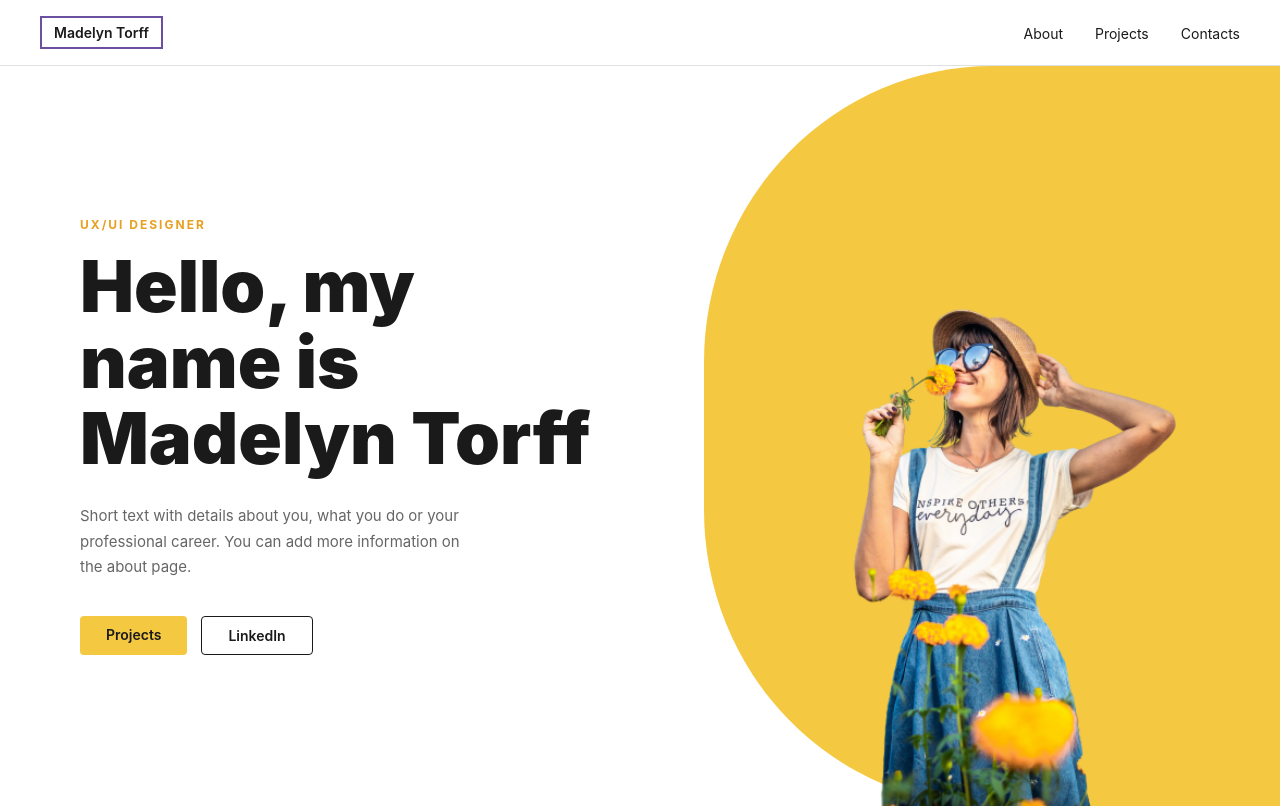
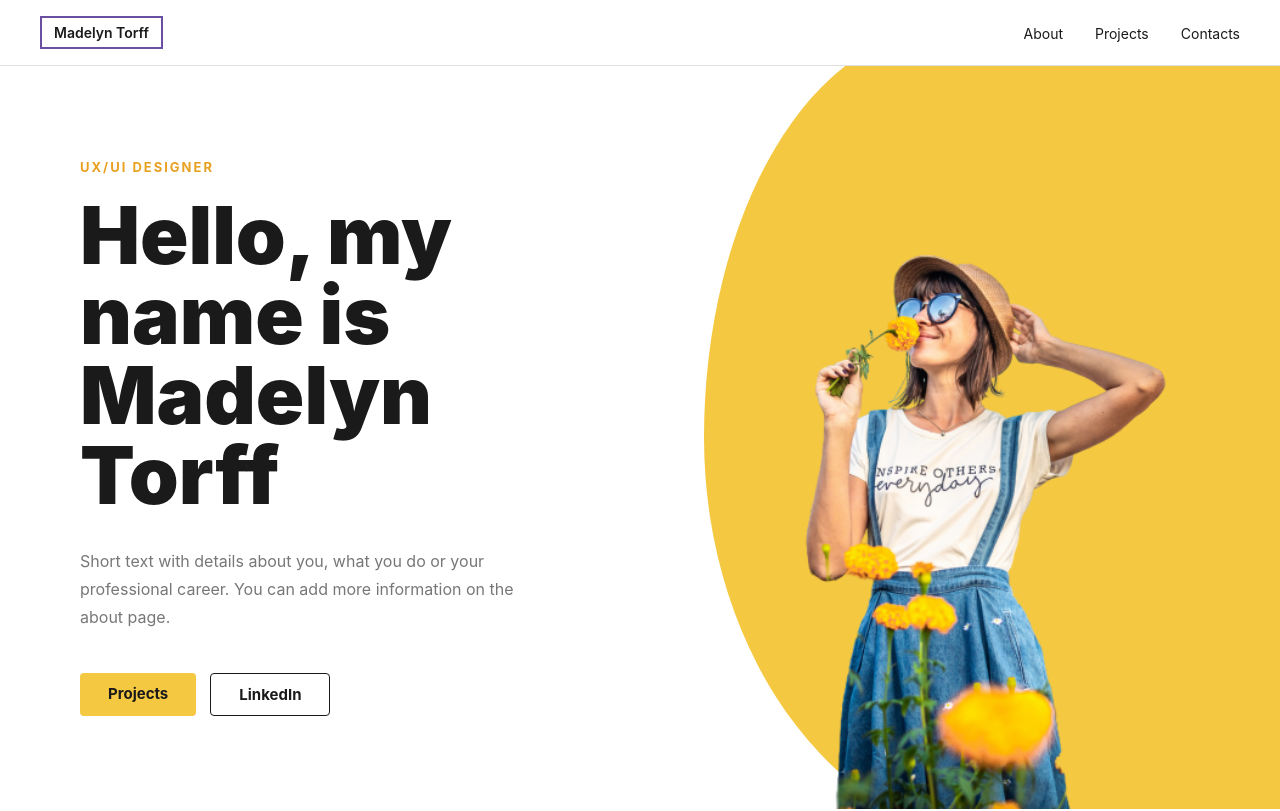
Before and after one commit to WissamShaaban/Porfolio, a React app: page / in a window 1280 px wide. Shown: the top 811 px of the page. Built offline with nearby package versions, Linux system fonts and the light colour scheme; the HTML template or start-up script is replaced by a standard one.

Commit message:
feat: ajustement du hero pour correspondre exactement a la maquette Figma

```diff
--- a/src/composants/SectionHero.css
+++ b/src/composants/SectionHero.css
@@ -1,42 +1,41 @@
 .hero {
   display: flex;
   align-items: center;
-  min-height: calc(100vh - 60px);
+  min-height: calc(100vh - 57px);
   overflow: hidden;
   position: relative;
 }
 
 .hero-texte {
-  flex: 0 0 55%;
-  padding: 80px 80px 80px 80px;
+  flex: 0 0 50%;
+  padding: 60px 80px;
   position: relative;
   z-index: 2;
 }
 
 .hero-metier {
-  font-size: 12px;
+  font-size: 13px;
   font-weight: 700;
   color: #e8a020;
   letter-spacing: 2px;
   text-transform: uppercase;
   display: block;
-  margin-bottom: 16px;
+  margin-bottom: 20px;
 }
 
 .hero-titre {
-  font-size: 72px;
+  font-size: 80px;
   font-weight: 900;
-  line-height: 1.05;
+  line-height: 1.0;
   color: #1a1a1a;
-  margin-bottom: 28px;
+  margin-bottom: 32px;
 }
 
 .hero-description {
-  font-size: 15px;
-  color: #666;
-  line-height: 1.7;
-  margin-bottom: 36px;
-  max-width: 400px;
+  font-size: 16px;
+  color: #777;
+  line-height: 1.75;
+  margin-bottom: 42px;
 }
 
 .hero-boutons {
@@ -46,9 +45,9 @@
 
 .bouton-principal,
 .bouton-secondaire {
-  padding: 10px 26px;
-  font-size: 14px;
-  font-weight: 600;
+  padding: 11px 28px;
+  font-size: 15px;
+  font-weight: 700;
   border-radius: 4px;
   cursor: pointer;
   transition: opacity 0.2s;
@@ -72,30 +71,35 @@
   opacity: 0.7;
 }
 
+/* Zone image : occupe la moitié droite de manière absolue */
 .hero-image {
-  flex: 0 0 45%;
-  position: relative;
-  height: calc(100vh - 60px);
+  position: absolute;
+  right: 0;
+  top: 0;
+  bottom: 0;
+  width: 50%;
   display: flex;
   align-items: flex-end;
   justify-content: center;
+  overflow: hidden;
 }
 
+/* Blob ancré à droite, bord gauche organique */
 .blob {
   position: absolute;
-  inset: 0;
+  inset: -5% 0 -5% 10%;
   background-color: #f5c842;
-  border-radius: 50% 0 0 50% / 40% 0 0 40%;
+  border-radius: 42% 0 0 55% / 50% 0 0 50%;
   z-index: 0;
 }
 
 .hero-photo {
   position: relative;
   z-index: 1;
-  height: 90%;
+  height: 100%;
   width: auto;
   object-fit: contain;
-  object-position: bottom;
+  object-position: bottom center;
 }
 
 @media (max-width: 900px) {
@@ -114,12 +118,14 @@
   }
 
   .hero-image {
-    flex: none;
+    position: relative;
     width: 100%;
     height: 360px;
+    inset: auto;
   }
 
   .blob {
-    border-radius: 50% 50% 0 0 / 40% 40% 0 0;
+    inset: 0 0 0 15%;
+    border-radius: 40% 0 0 40% / 50% 0 0 50%;
   }
 }
```
